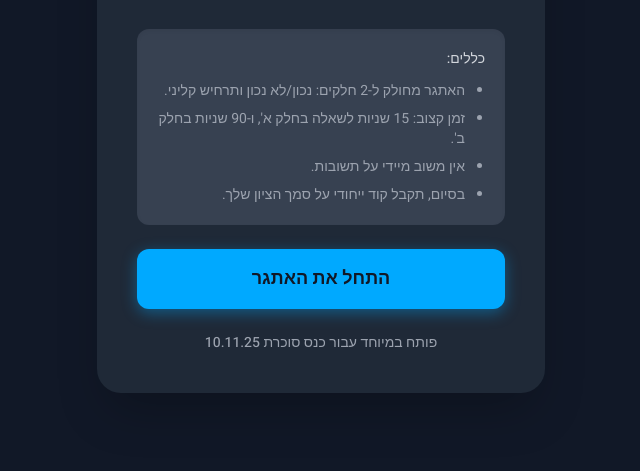
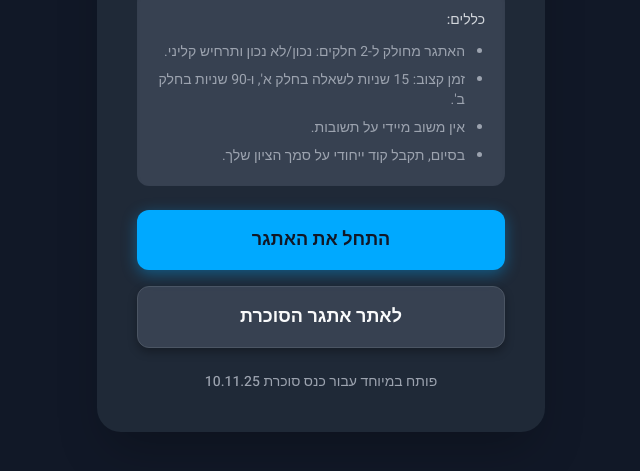
Before and after one commit to tifereteliav/GLP12, a plain HTML site: page index.html in a window 1280 px wide. Shown: the part 267-738 px from the top of the page, without its empty margins (319-959 px from the left). Drawn offline with nearby package versions, Linux system fonts and the light colour scheme.

Commit message:
Update index.html

```diff
--- a/index.html
+++ b/index.html
@@ -6,7 +6,7 @@
     <title>אתגר GLP-1</title>
     <!-- טעינת Tailwind CSS -->
     <script src="https://cdn.tailwindcss.com"></script>
-    <!-- טעינת Google Fonts - Inter -->
+    <!-- טעינת Google Fonts - Heebo -->
     <link href="https://fonts.googleapis.com/css2?family=Heebo:wght@100..900&display=swap" rel="stylesheet">
     <style>
         :root {
@@ -39,6 +39,23 @@
             opacity: 0.9;
             box-shadow: 6px 20px rgba(0, 169, 255, 0.6);
             transform: translateY(-2px);
+        }
+        /* סגנון כפתור משני חדש */
+        .btn-secondary {
+            background-color: #374151; /* אפור כהה */
+            color: var(--text-color);
+            padding: 16px 24px;
+            border-radius: 12px;
+            font-weight: 700;
+            transition: all 0.2s ease;
+            box-shadow: 0 4px 10px rgba(0, 0, 0, 0.3);
+            display: inline-block;
+            text-decoration: none;
+            border: 1px solid #4B5563;
+        }
+        .btn-secondary:hover {
+            background-color: #4B5563;
+            transform: translateY(-1px);
         }
         /* סגנון כפתורי תשובה (צבעים ניטרליים לבקשת המשתמש) */
         .btn-answer {
@@ -127,6 +144,12 @@
                 </ul>
             </div>
             <button id="start-quiz-btn" class="btn-primary w-full text-lg">התחל את האתגר</button>
+
+            <!-- כפתור חדש לאתר החיצוני -->
+            <a href="https://diabetes-challenge.vercel.app" target="_blank" class="btn-secondary w-full text-lg mt-4 block text-center">
+                לאתר אתגר הסוכרת
+            </a>
+
             <!-- עדכון כיתוב במקום מזהה משתמש -->
             <p id="user-id-display" class="text-sm font-medium text-gray-400 mt-6 break-words">פותח במיוחד עבור כנס סוכרת 10.11.25</p>
         </div>
```
